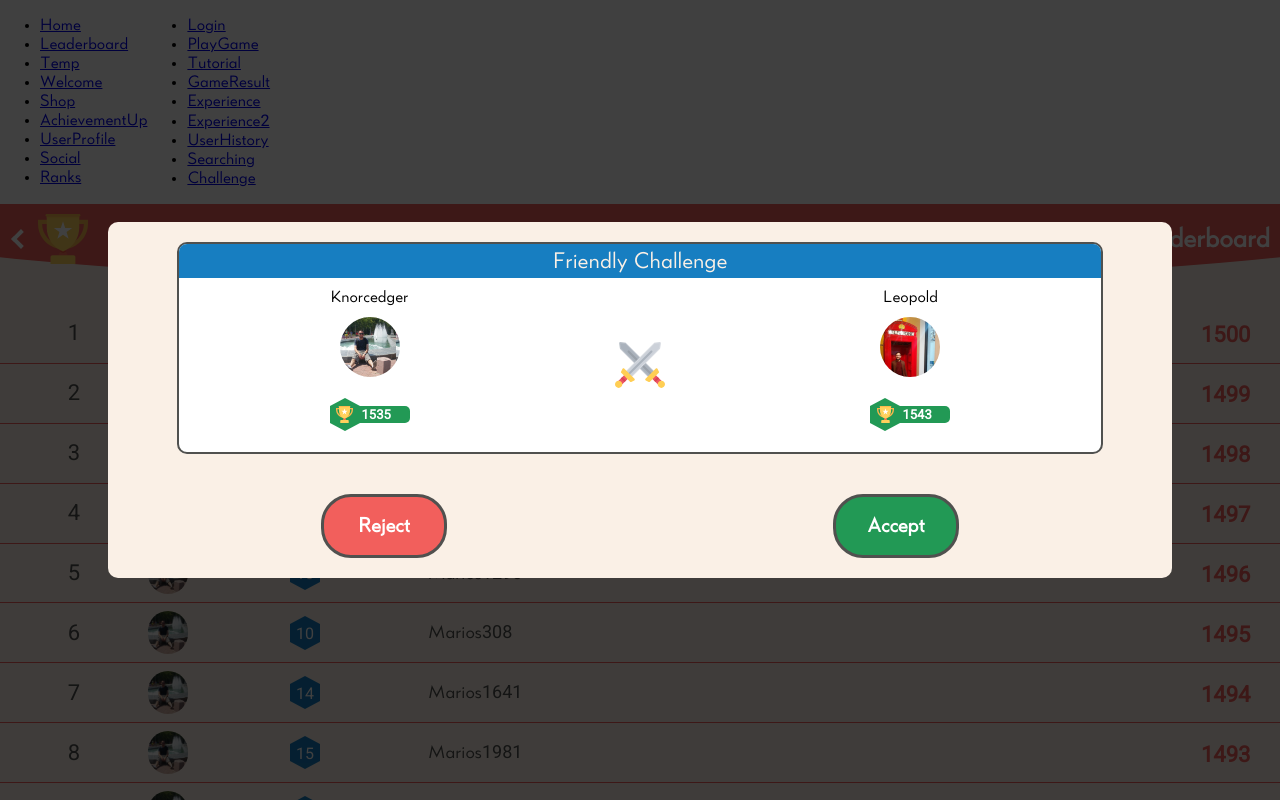
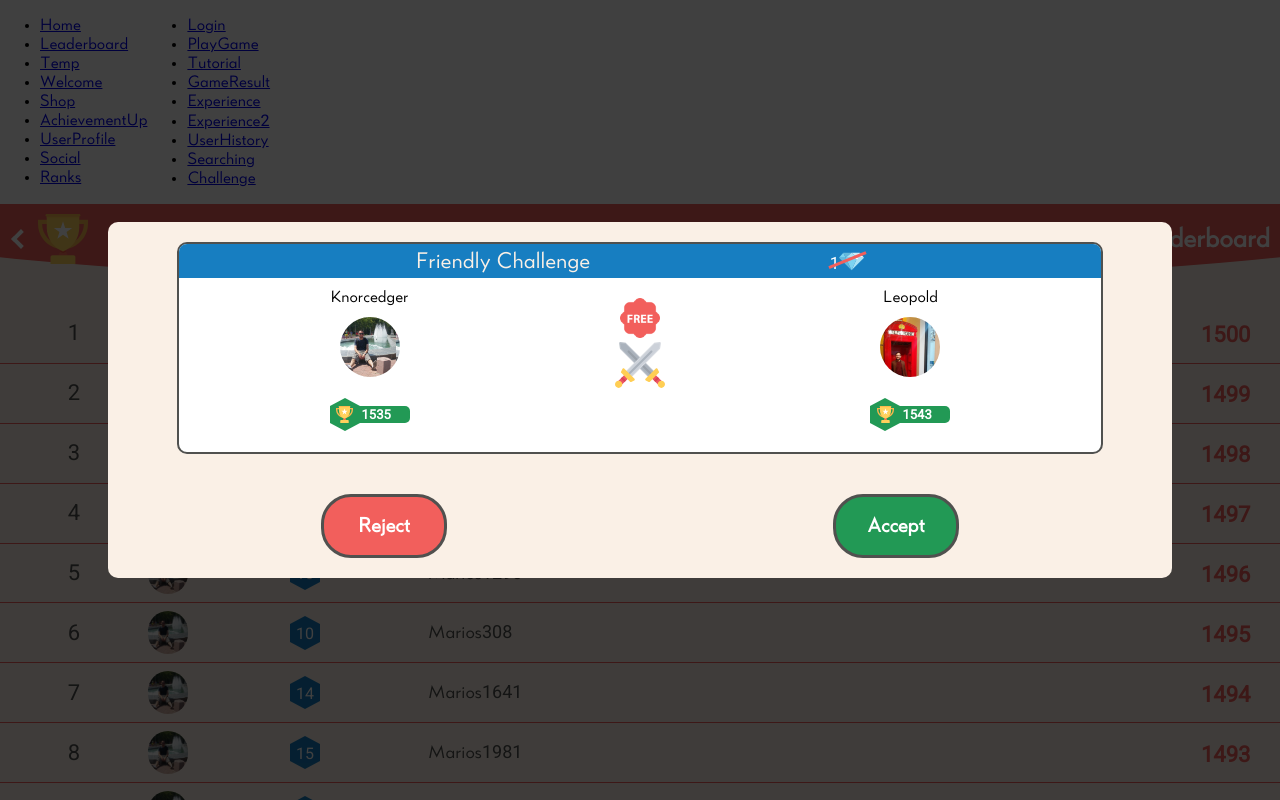
Before and after one commit to Knorcedger/math-fights-design, a React (Create React App) app: page /challenge in a window 1280 px wide. Shown: the top 800 px of the page. Built offline with nearby package versions, Linux system fonts and the light colour scheme.

Commit message:
add free icon when friend is challenged

```diff
--- a/src/challenge/challenge.js
+++ b/src/challenge/challenge.js
@@ -62,6 +62,7 @@ const HeaderText = styled.div`
   color: ${colors.white};
   margin: 20px 10px 0 0;
 `;
+
 
 const List = styled.div`
   width: 100%;
@@ -212,6 +213,7 @@ class Challenge extends Component {
             <Fight
               headerBackgroundColor={colors.blue}
               showClock={false}
+              showFree={true}
               title='Friendly Challenge'
               user1Image={profile}
               user1Name='Knorcedger'
@@ -219,6 +221,8 @@ class Challenge extends Component {
               user2Image={profile2}
               user2Name='Leopold'
               user2Trophies={1543}
+              price='1'
+              imageSize={25}
             />
             <ButtonWrapper>
               <Button
--- a/src/components/Fight/Fight.js
+++ b/src/components/Fight/Fight.js
@@ -11,7 +11,9 @@ import colors from '../../modules/colors';
 // assets
 import sword from '../../assets/images/sword.svg';
 import clock from '../../assets/images/time.png';
+import free from '../../assets/images/free.png';
 import trophy from '../../assets/images/trophy.svg';
+import gem from '../../assets/images/diamond.svg';
 
 const Wrapper = styled.div`
   width: 90%;
@@ -101,6 +103,15 @@ const Clock = styled.div`
   background-size: contain;
 `;
 
+const Free = styled.div`
+  position: absolute;
+  top: 10px;
+  width: 40px;
+  height: 40px;
+  background: url(${free});
+  background-size: contain;
+`;
+
 const TrophiesWrapper = styled.div`
   margin-top: 0px;
   padding: 10px;
@@ -108,10 +119,42 @@ const TrophiesWrapper = styled.div`
   justify-content: center;
 `;
 
+const Number = styled.div`
+  font-size: 17px;
+  color: ${colors.white};
+  align-self: flex-end;
+`;
+
+const Icon = styled.div`
+  width: ${props => props.imageSize}px;
+  height: ${props => props.imageSize}px;
+  background-image: url(${gem});
+  background-repeat: no-repeat;
+  background-size: ${props => props.imageSize}px;
+`;
+
+const Price = styled.div`
+  width: 30%;
+  display: flex;
+  align-items: center;
+  justify-content: flex-end;
+`;
+
+const Diagonal = styled.div`
+display: ${props => !props.showFree};
+width: 40px;
+height: 40px;
+border-bottom: 3px solid rgb(242, 95, 92);
+-webkit-transform: translateY(-20px)   translateX(-4px)   rotate(-22deg);
+position: absolute;
+`;
+
 const Fight = ({
   headerBackgroundColor,
+  imageSize,
   onClockClick,
   showClock,
+  showFree,
   time,
   title,
   user1Image,
@@ -131,6 +174,11 @@ const Fight = ({
           <Time>{time}</Time>
         )
       }
+      <Price>
+        <Number>1</Number>
+        <Icon imageSize={imageSize} />
+        <Diagonal showFree={showFree} />
+      </Price>
     </Header>
     <Players>
       <PlayerInfo>
@@ -163,6 +211,9 @@ const Fight = ({
       <SwordContainer>
         {
           showClock && <Clock onClick={onClockClick} />
+        }
+        {
+          showFree && <Free />
         }
         <Sword />
       </SwordContainer>
@@ -198,8 +249,11 @@ const Fight = ({
 );
 
 Fight.defaultProps = {
+  imageSize: null,
   onClockClick: null,
   showClock: false,
+  showFree: false,
+  size: null,
   time: null,
   user1Score: null,
   user2Score: null
@@ -210,8 +264,10 @@ Fight.propTypes = {
    * The title background color
    */
   headerBackgroundColor: PropTypes.string.isRequired,
+  imageSize: PropTypes.number,
   onClockClick: PropTypes.func,
   showClock: PropTypes.bool,
+  showFree: PropTypes.bool,
   time: PropTypes.string,
   /**
    * The title text
```
Also changed, not shown: src/assets/images/free.png (added).
